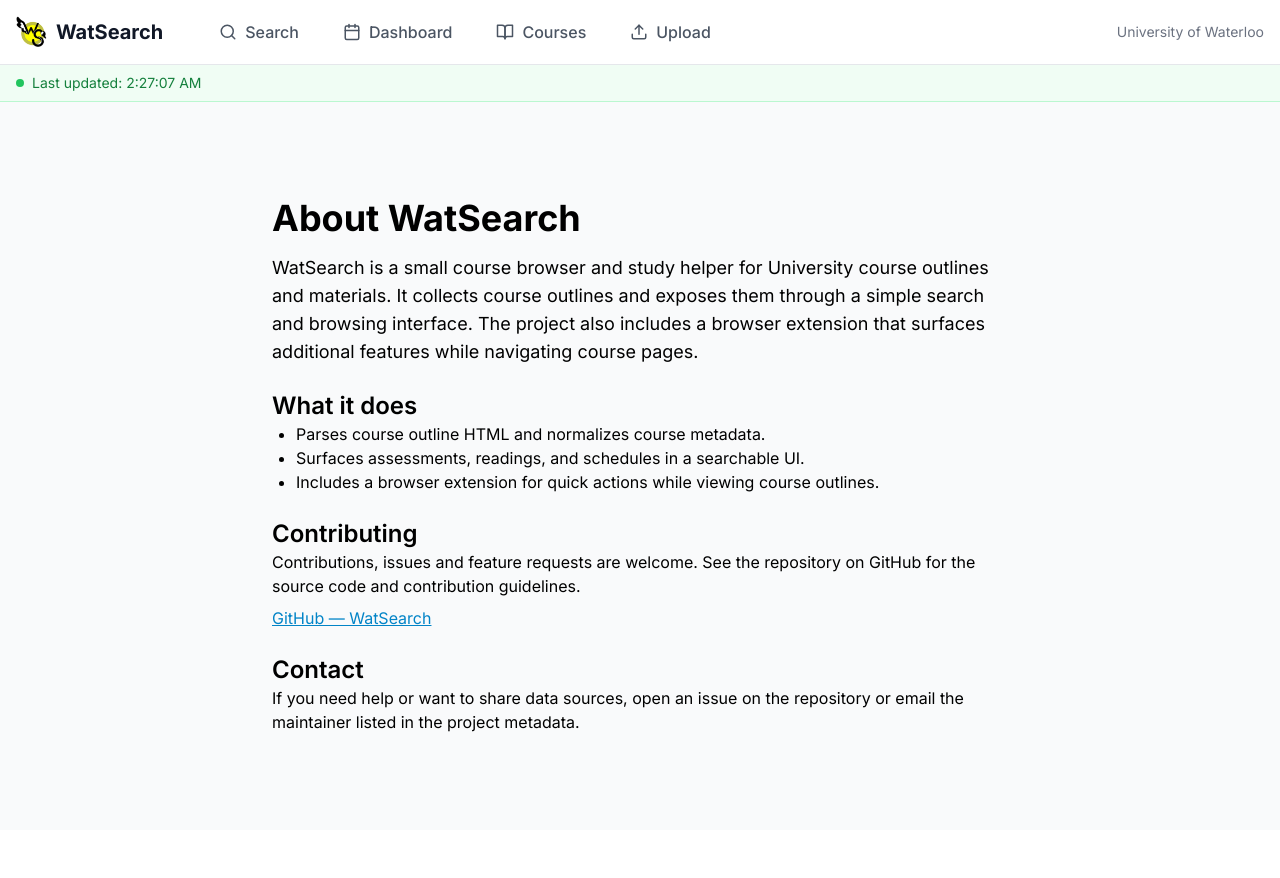
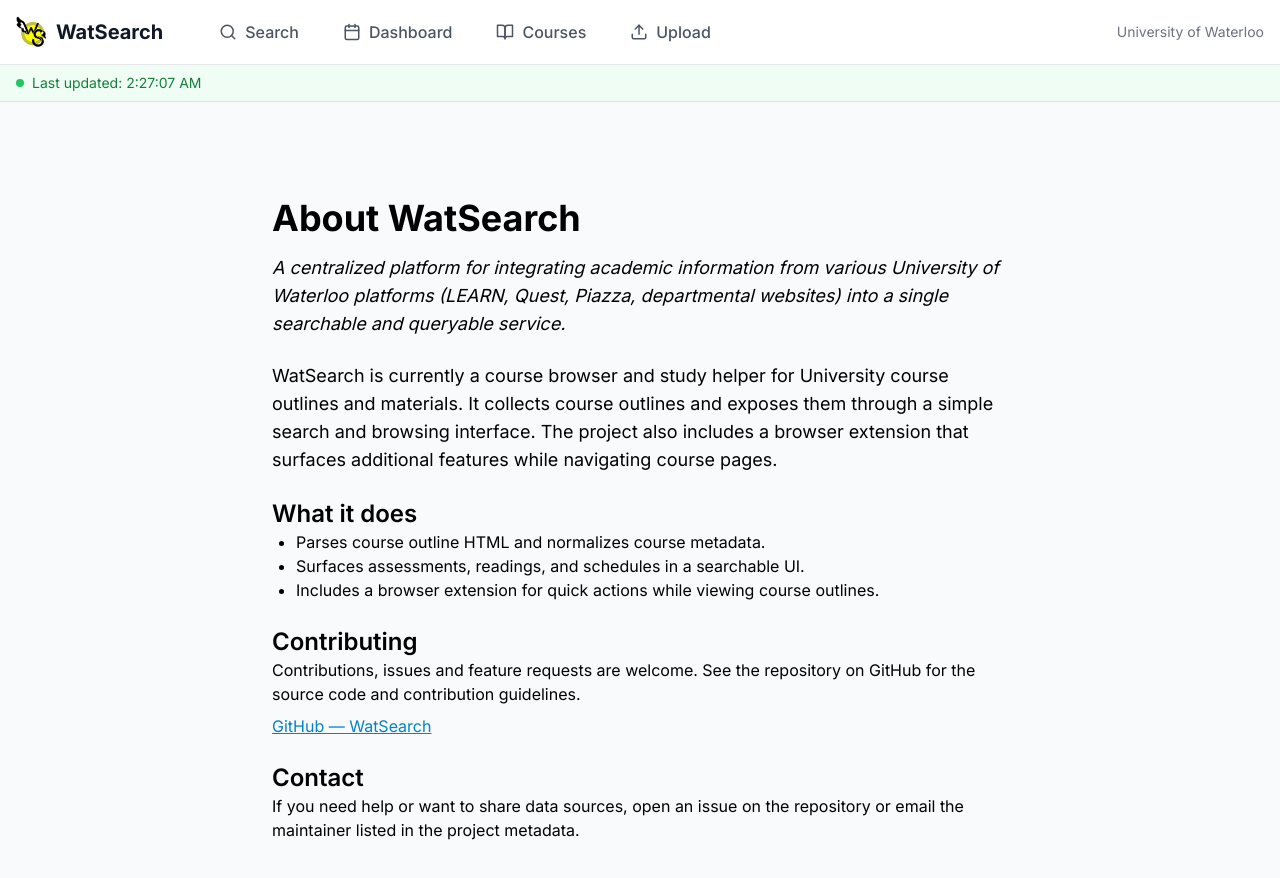
Before and after one commit to Quackers2446/WatSearch, a Next.js app: page / in a window 1280 px wide. Both pictures are taken after a click on the button "WatSearch". Shown: the top 878 px of the page. Before the commit the page ends 830 px from the top, so only its background shows below. Built offline with nearby package versions, Linux system fonts and the light colour scheme.

Commit message:
Update about description

```diff
--- a/components/About.tsx
+++ b/components/About.tsx
@@ -5,14 +5,20 @@
         <main className="max-w-3xl mx-auto py-16 px-4">
             <h1 className="text-4xl font-bold mb-4">About WatSearch</h1>
 
+            <p className="text-lg text-muted-foreground mb-6 italic">
+                A centralized platform for integrating academic information from
+                various University of Waterloo platforms (LEARN, Quest, Piazza,
+                departmental websites) into a single searchable and queryable
+                service.
+            </p>
+
             <p className="text-lg text-muted-foreground mb-6">
-                WatSearch is a small course browser and study helper for
+                WatSearch is currently a course browser and study helper for
                 University course outlines and materials. It collects course
                 outlines and exposes them through a simple search and browsing
                 interface. The project also includes a browser extension that
                 surfaces additional features while navigating course pages.
             </p>
-
             <section className="prose mb-6">
                 <h2 className="text-2xl font-semibold">What it does</h2>
                 <ul className="list-disc ml-6">
@@ -30,7 +36,6 @@
                     </li>
                 </ul>
             </section>
-
             <section className="mb-6">
                 <h2 className="text-2xl font-semibold">Contributing</h2>
                 <p>
@@ -49,7 +54,6 @@
                     </a>
                 </p>
             </section>
-
             <section>
                 <h2 className="text-2xl font-semibold">Contact</h2>
                 <p>
```
